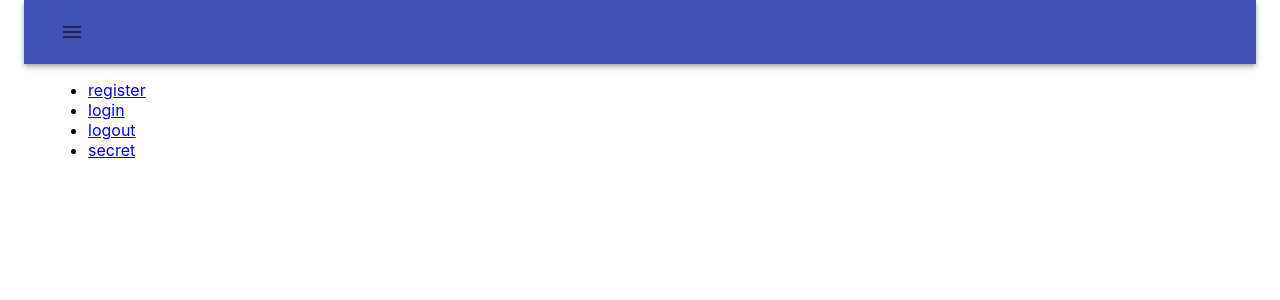
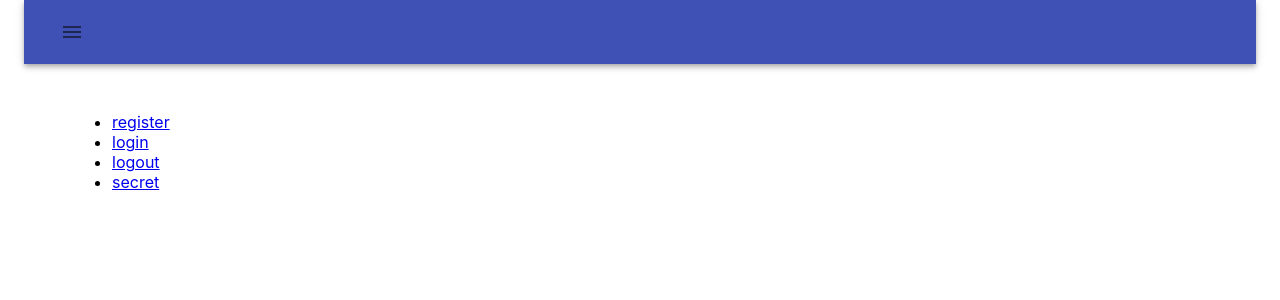
Before and after one commit to rasm47/bathroom-wall-webclient, a React (Create React App) app: page / in a window 1280 px wide. Shown: the top 300 px of the page. Built offline with nearby package versions, Linux system fonts and the light colour scheme.

Commit message:
Add some space under the navbar

```diff
--- a/src/App.js
+++ b/src/App.js
@@ -108,6 +108,7 @@ class App extends React.Component {
           close={() => this.setState({ renderRoomSelection: false })}
           render={this.state.renderRoomSelection}
         />
+        <Container style={{paddingTop: "32px"}}>
           <Router>
             <Switch>
               <Route path="/login">
@@ -127,7 +128,7 @@ class App extends React.Component {
               </Route>
             </Switch>
           </Router>
-
+        </Container>
       </Container>
     );
   }
```
Lines whose indentation alone changed are shown as unchanged.
